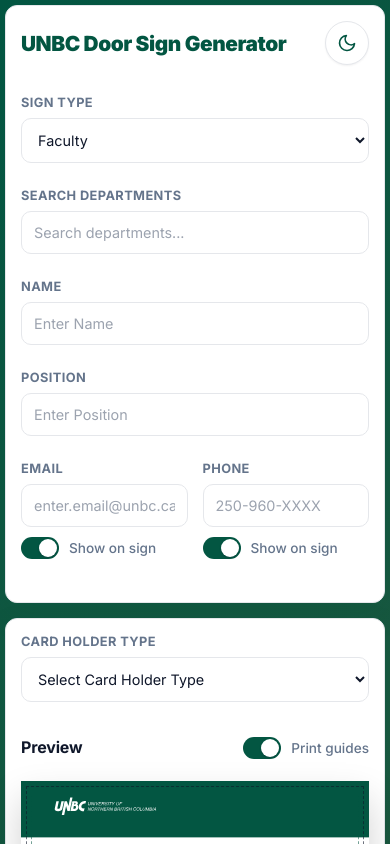
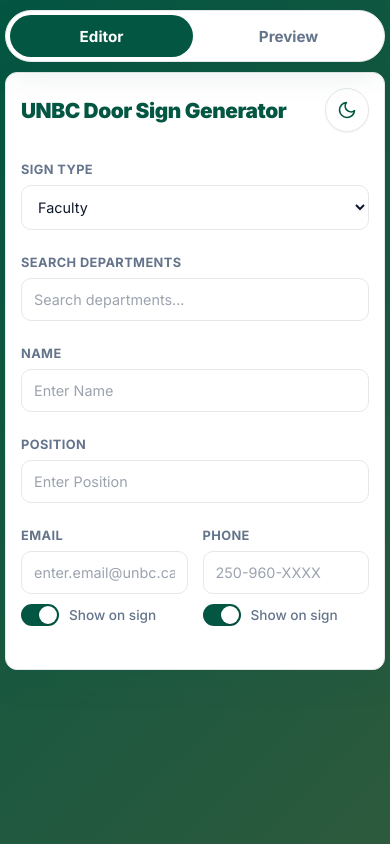
Before and after one commit to ahzs645/UNBCDoor, a React (Vite) app: page / in a window 390 px wide. Shown: the top 844 px of the page. Built offline with nearby package versions, Linux system fonts and the light colour scheme; the HTML template or start-up script is replaced by a standard one.

Commit message:
feat: implement mobile tab navigation for editor and preview modes

```diff
--- a/src/App.jsx
+++ b/src/App.jsx
@@ -12,6 +12,7 @@
   const [signData, setSignData] = useSignState()
   const { cardHolders } = useCardHolders()
   const [isDarkMode, setIsDarkMode] = useState(false)
+  const [activeMobileTab, setActiveMobileTab] = useState('editor')
 
   useEffect(() => {
     if (typeof window === 'undefined') {
@@ -45,7 +46,34 @@
 
   return (
     <div className="container">
-      <div className="controls">
+      <div className="mobile-editor-tabs" role="tablist" aria-label="Editor and preview">
+        <button
+          type="button"
+          role="tab"
+          aria-selected={activeMobileTab === 'editor'}
+          aria-controls="editor-panel"
+          className={`mobile-editor-tab ${activeMobileTab === 'editor' ? 'active' : ''}`}
+          onClick={() => setActiveMobileTab('editor')}
+        >
+          Editor
+        </button>
+        <button
+          type="button"
+          role="tab"
+          aria-selected={activeMobileTab === 'preview'}
+          aria-controls="preview-panel"
+          className={`mobile-editor-tab ${activeMobileTab === 'preview' ? 'active' : ''}`}
+          onClick={() => setActiveMobileTab('preview')}
+        >
+          Preview
+        </button>
+      </div>
+
+      <div
+        id="editor-panel"
+        role="tabpanel"
+        className={`controls mobile-tab-panel ${activeMobileTab === 'editor' ? 'active' : ''}`}
+      >
         <div className="controls-header">
           <h1>UNBC Door Sign Generator</h1>
           <button
@@ -76,7 +104,11 @@
         />
       </div>
 
-      <div className="card-holder-selector-container">
+      <div
+        id="preview-panel"
+        role="tabpanel"
+        className={`card-holder-selector-container mobile-tab-panel ${activeMobileTab === 'preview' ? 'active' : ''}`}
+      >
         <CardHolderSelector
           cardHolders={cardHolders}
           selectedType={signData.cardHolderType}
--- a/src/index.css
+++ b/src/index.css
@@ -148,6 +148,10 @@
     height: fit-content;
 }
 
+.mobile-editor-tabs {
+    display: none;
+}
+
 body.dark-mode .controls,
 body.dark-mode .card-holder-selector-container {
     background: #111827;
@@ -180,6 +184,21 @@
     background: #22c55e;
     color: #0b1120;
     box-shadow: 0 18px 30px rgba(34, 197, 94, 0.35);
+}
+
+body.dark-mode .mobile-editor-tabs {
+    background: #111827;
+    border-color: rgba(148, 163, 184, 0.15);
+    box-shadow: 0 18px 35px rgba(15, 23, 42, 0.45);
+}
+
+body.dark-mode .mobile-editor-tab {
+    color: #cbd5f5;
+}
+
+body.dark-mode .mobile-editor-tab.active {
+    background: #22c55e;
+    color: #0b1120;
 }
 
 body.dark-mode label {
@@ -1166,6 +1185,45 @@
         padding: 0;
     }
 
+    .mobile-editor-tabs {
+        position: sticky;
+        top: 10px;
+        z-index: 20;
+        order: 0;
+        display: grid;
+        grid-template-columns: 1fr 1fr;
+        gap: 4px;
+        width: 100%;
+        padding: 4px;
+        background: var(--ui-surface);
+        border: 1px solid var(--ui-border);
+        border-radius: 999px;
+        box-shadow: var(--ui-shadow-md);
+    }
+
+    .mobile-editor-tab {
+        min-height: 42px;
+        border: 0;
+        border-radius: 999px;
+        background: transparent;
+        color: var(--ui-text-muted);
+        font: inherit;
+        font-size: 0.95rem;
+        font-weight: 700;
+        cursor: pointer;
+        transition: background 0.2s ease, color 0.2s ease;
+    }
+
+    .mobile-editor-tab.active {
+        background: var(--brand-green);
+        color: white;
+    }
+
+    .mobile-editor-tab:focus-visible {
+        outline: none;
+        box-shadow: var(--ui-focus-ring);
+    }
+
     .controls, .card-holder-selector-container {
         padding: 20px;
         border-radius: 15px;
@@ -1173,6 +1231,14 @@
         max-width: 100%;
         margin: 0;
         box-sizing: border-box;
+    }
+
+    .mobile-tab-panel {
+        display: none;
+    }
+
+    .mobile-tab-panel.active {
+        display: block;
     }
 
     h1 {
```
